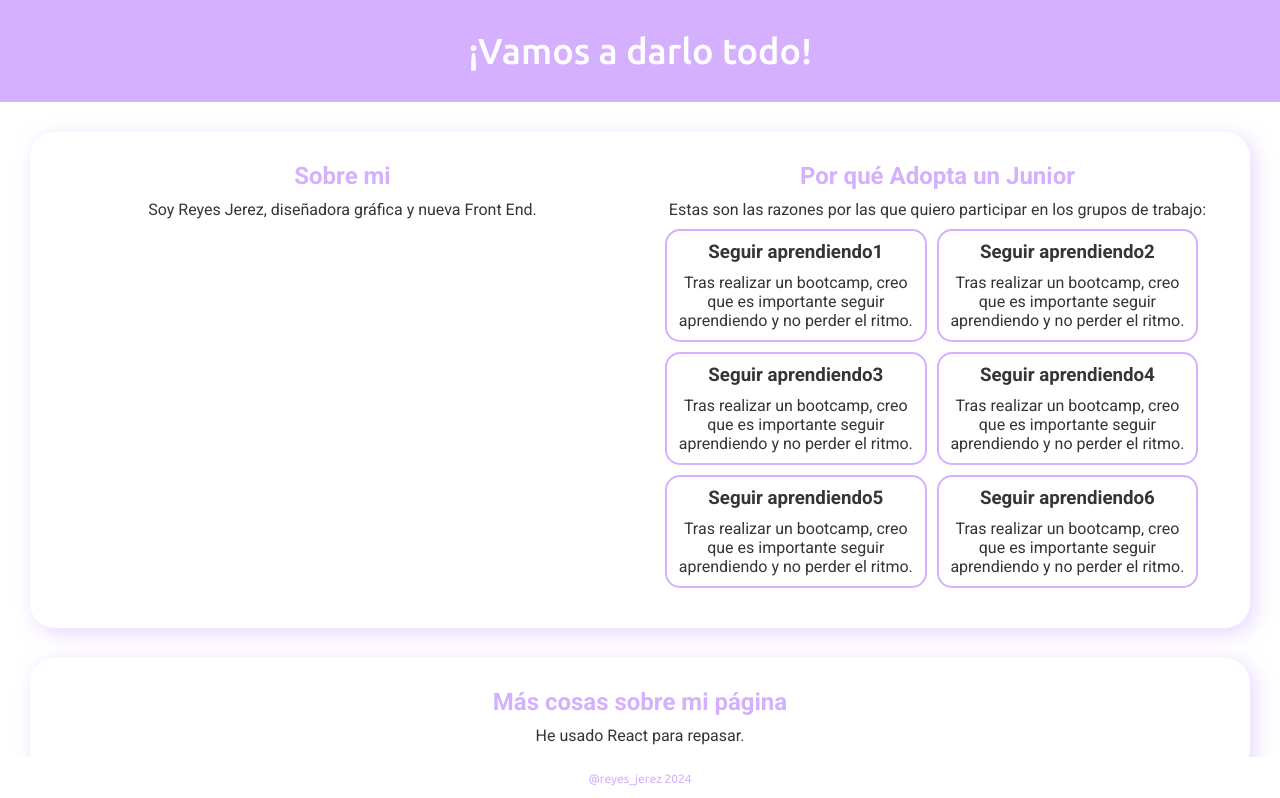
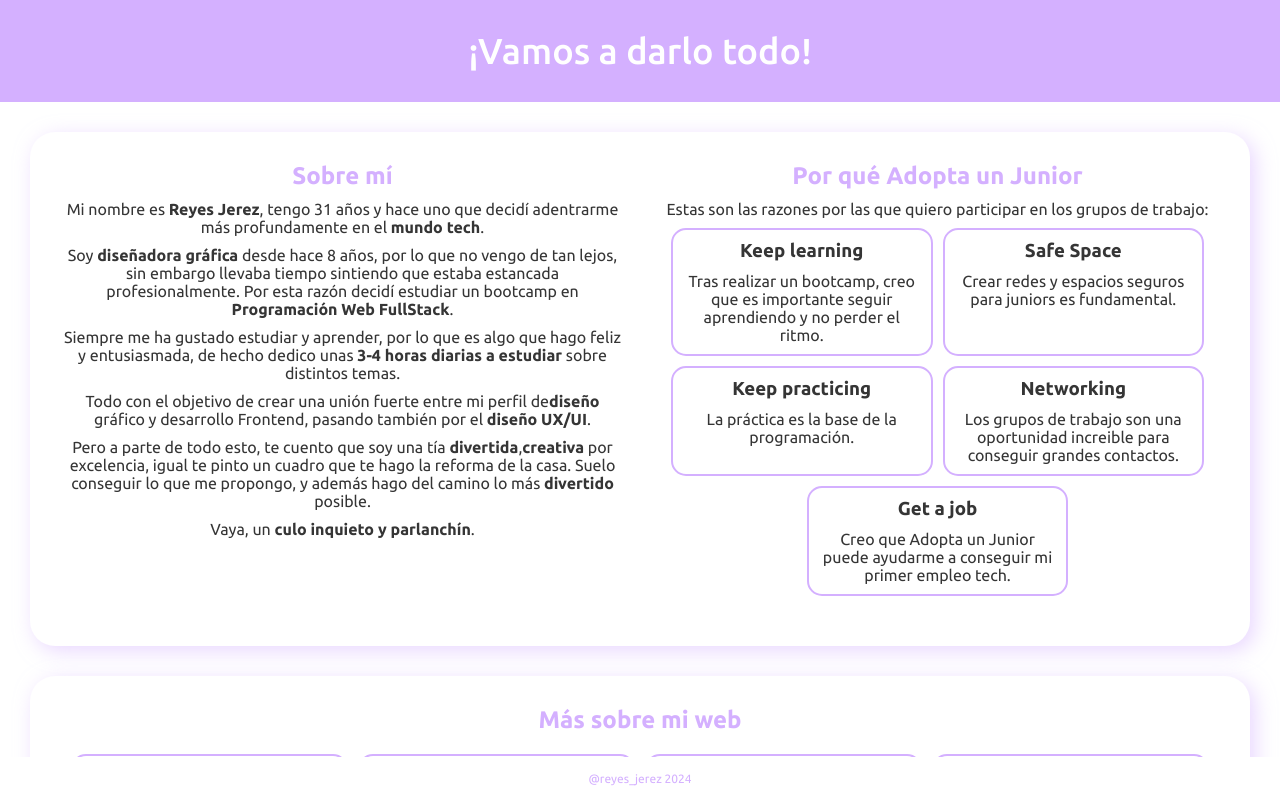
Before and after one commit to reyesjerez/access_auj, a React (Vite) app: page / in a window 1280 px wide. Shown: the top 798 px of the page. Built offline with nearby package versions, Linux system fonts and the light colour scheme.

Commit message:
Add content

```diff
--- a/src/components/App.jsx
+++ b/src/components/App.jsx
@@ -3,12 +3,13 @@ import Header from "./Header";
 import Body from "./Body";
 import Footer from "./Footer";
 import reasonsData from "../data/reasons.json";
+import extraData from "../data/extras.json";
 
 function App() {
   return (
     <div>
       <Header />
-      <Body reasonsData={reasonsData.reasons} />
+      <Body reasonsData={reasonsData.reasons} extraData={extraData.extras} />
       <Footer />
     </div>
   );
--- a/src/components/Body.jsx
+++ b/src/components/Body.jsx
@@ -1,16 +1,46 @@
 import Card from "./card";
+import ExtraCard from "./ExtraCard";
 
-function Body({ reasonsData }) {
+function Body({ reasonsData, extraData }) {
   const reasonHTML = reasonsData.map((reason) => {
     return <Card title={reason.title} text={reason.text}></Card>;
+  });
+  const extraHTML = extraData.map((extra) => {
+    return <ExtraCard title={extra.title} text={extra.text}></ExtraCard>;
   });
   return (
     <body className="body">
       <section className="main__container">
         <article className="article">
-          <h2 className="article__title">Sobre mi</h2>
+          <h2 className="article__title">Sobre mí</h2>
           <p className="article__text">
-            Soy Reyes Jerez, diseñadora gráfica y nueva Front End.
+            Mi nombre es <b>Reyes Jerez</b>, tengo 31 años y hace uno que decidí
+            adentrarme más profundamente en el <b>mundo tech</b>.
+          </p>
+          <p className="article__text">
+            Soy <b>diseñadora gráfica</b> desde hace 8 años, por lo que no vengo
+            de tan lejos, sin embargo llevaba tiempo sintiendo que estaba
+            estancada profesionalmente. Por esta razón decidí estudiar un
+            bootcamp en <b>Programación Web FullStack</b>.
+          </p>
+          <p className="article__text">
+            Siempre me ha gustado estudiar y aprender, por lo que es algo que
+            hago feliz y entusiasmada, de hecho dedico unas{" "}
+            <b>3-4 horas diarias a estudiar</b> sobre distintos temas.
+          </p>
+          <p className="article__text">
+            Todo con el objetivo de crear una unión fuerte entre mi perfil de
+            <b>diseño</b> gráfico y desarrollo Frontend, pasando también por el{" "}
+            <b>diseño UX/UI</b>.
+          </p>
+          <p className="article__text">
+            Pero a parte de todo esto, te cuento que soy una tía{" "}
+            <b>divertida</b>,<b>creativa</b> por excelencia, igual te pinto un
+            cuadro que te hago la reforma de la casa. Suelo conseguir lo que me
+            propongo, y además hago del camino lo más <b>divertido</b> posible.
+          </p>
+          <p className="article__text">
+            Vaya, un <b>culo inquieto y parlanchín</b>.
           </p>
         </article>
         <article className="article">
@@ -25,8 +55,8 @@ function Body({ reasonsData }) {
 
       <section className="main__container">
         <article className="article">
-          <h2 className="article__title">Más cosas sobre mi página</h2>
-          <p className="article__text">He usado React para repasar.</p>
+          <h2 className="article__title">Más sobre mi web</h2>
+          <ul className="cards">{extraHTML}</ul>
         </article>
       </section>
     </body>
--- /dev/null
+++ b/src/components/ExtraCard.jsx
@@ -0,0 +1,10 @@
+function ExtraCard({ title, text }) {
+  return (
+    <li className="card card__extra">
+      <h3 className="card__title">{title}</h3>
+      <p className="card__text">{text}</p>
+    </li>
+  );
+}
+
+export default ExtraCard;
--- /dev/null
+++ b/src/data/extras.json
@@ -0,0 +1,24 @@
+{
+    "extras": [
+        {
+            "title": "React",
+            "text": "He querido aprovechar para repasar mis conocimientos de React, por lo que he utilizado este framework para crear esta pequeña aplicación web."
+        },
+        {
+            "title": "Componentes",
+            "text": "Las tarjetas que he creado son componentes de React que se renderizan a partir de un array guardado en archivo .json. Cuando tenga más tiempo me gustaría crear dos API's para seguir practcando y obtener los datos desde ellos   ."
+        },
+        {
+            "title": "PMV",
+            "text": "No he tenido mucho tiempo para realizar esta aplicación, sin embargo he querido crear un Producto Mínimo Viable que irá mejorando y ganando funcionalidades con más tiempo."
+        },
+        {
+            "title": "UX/UI",
+            "text": "Actualmente estoy estudiando UX/UI, por lo que (aunque se trata de un PMV) he intentado agregar elementos de interacción que enriquezcan la experiencia del usuario."
+        },
+        {
+            "title": "Diseño Responsive",
+            "text": "He desarrollado esta aplicación mediante el método Mobile First, creando un diseño responsive al que se puede acceder desde cualquier dispositivo."
+        }
+    ]
+}
--- a/src/data/reasons.json
+++ b/src/data/reasons.json
@@ -1,27 +1,24 @@
-{ "reasons" : [
 {
-        "title": "Seguir aprendiendo1",
+    "reasons": [
+        {
+            "title": "Keep learning",
             "text": "Tras realizar un bootcamp, creo que es importante seguir aprendiendo y no perder el ritmo."
         },
         {
-        "title": "Seguir aprendiendo2",
-        "text": "Tras realizar un bootcamp, creo que es importante seguir aprendiendo y no perder el ritmo."
+            "title": "Safe Space",
+            "text": "Crear redes y espacios seguros para juniors es fundamental."
         },
         {
-        "title": "Seguir aprendiendo3",
-        "text": "Tras realizar un bootcamp, creo que es importante seguir aprendiendo y no perder el ritmo."
+            "title": "Keep practicing",
+            "text": "La práctica es la base de la programación."
         },
         {
-        "title": "Seguir aprendiendo4",
-        "text": "Tras realizar un bootcamp, creo que es importante seguir aprendiendo y no perder el ritmo."
+            "title": "Networking",
+            "text": "Los grupos de trabajo son una oportunidad increible para conseguir grandes contactos."
         },
         {
-        "title": "Seguir aprendiendo5",
-        "text": "Tras realizar un bootcamp, creo que es importante seguir aprendiendo y no perder el ritmo."
-    },
-{
-        "title": "Seguir aprendiendo6",
-        "text": "Tras realizar un bootcamp, creo que es importante seguir aprendiendo y no perder el ritmo."
+            "title": "Get a job",
+            "text": "Creo que Adopta un Junior puede ayudarme a conseguir mi primer empleo tech.    "
         }
     ]
 }
--- a/src/scss/App.scss
+++ b/src/scss/App.scss
@@ -35,10 +35,15 @@
     padding-bottom: 10px;
     text-align: center;
     color: $main_color;
+    font-family: "Ubuntu", sans-serif;
+    font-size: 24px;
 }
 &__text {
     text-align: center;
     color: $text_color;
+    font-family: "Ubuntu", sans-serif;
+    font-size: 16px;
+    margin-bottom: 10px;
 }
 }
 
@@ -53,6 +58,7 @@
         background-color: $main_color;
         color: white;
     }
+
 }
 .card {
     display: flex;
@@ -61,6 +67,9 @@
     padding: 10px;
     border: solid $main_color 2px;
     border-radius: 15px;
+    font-family: "Ubuntu", sans-serif;
+    color: $text_color;
+    text-align: center;
 
 }
 
@@ -84,15 +93,19 @@
 
         flex-direction: row;
     }
-    .article {
-        width: 50%;
-}
+
 .cards{
     flex-direction: row;
     flex-wrap: wrap;
     gap: 10px;
+    justify-content: center;
+
 }
 .card {
     width: 48%;
+   &__extra {
+    width: 24.3%;
+   }
 }
+
 }
```
Lines whose indentation alone changed are shown as unchanged.
